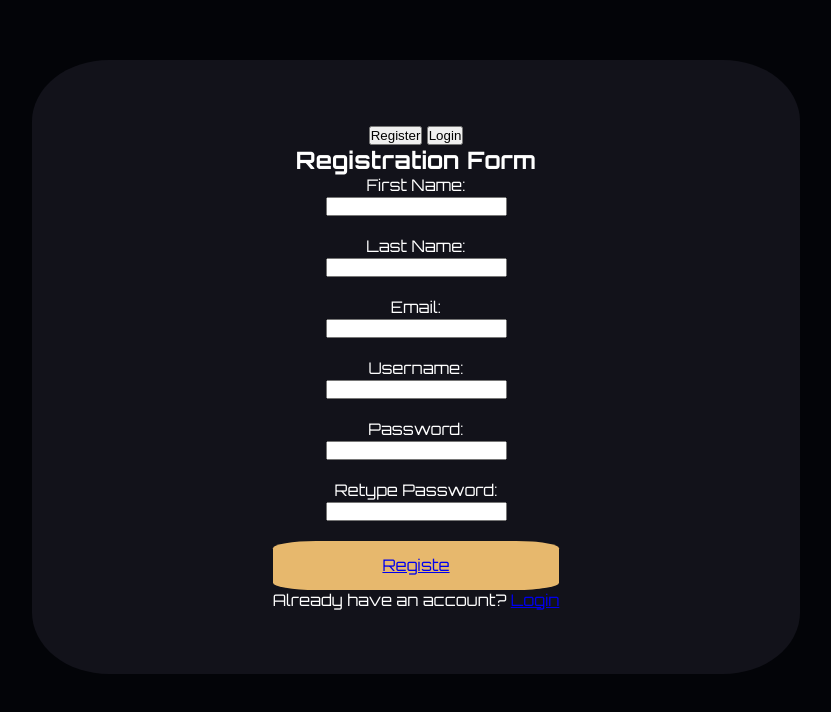
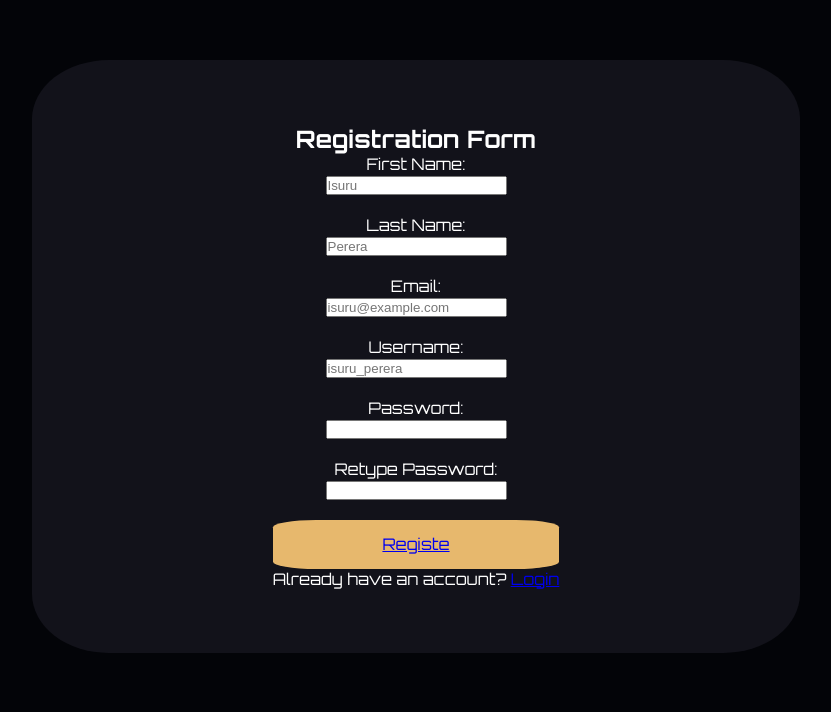
Before and after one commit to Ruzan-Mohamed/MovieSite, a plain HTML site: page index.html in a window 1280 px wide. Shown: the part 140-852 px from the top of the page, without its empty margins (224-1055 px from the left). Drawn offline with Linux system fonts and the light colour scheme.

Commit message:
modified placeholder

```diff
--- a/index.html
+++ b/index.html
@@ -9,28 +9,24 @@
   </head>
   <body>
     <div class="registration" id="form">
-      <div class="button-group">
-        <button class="Register">Register</button>
-        <button class="Login">Login</button>
-      </div>
       <h2>Registration Form</h2>
 
       <form action="#" method="post">
         <!-- First Name -->
         <label for="fname">First Name:</label><br />
-        <input type="text" id="fname" name="firstname" required /><br /><br />
+        <input type="text" id="fname" name="firstname" placeholder="Isuru" required /><br /><br />
 
         <!-- Last Name -->
         <label for="lname">Last Name:</label><br />
-        <input type="text" id="lname" name="lastname" required /><br /><br />
+        <input type="text" id="lname" name="lastname" placeholder="Perera" required /><br /><br />
 
         <!-- Email -->
         <label for="email">Email:</label><br />
-        <input type="email" id="email" name="email" required /><br /><br />
+        <input type="email" id="email" name="email" placeholder="isuru@example.com" required /><br /><br />
 
         <!-- Username -->
         <label for="username">Username:</label><br />
-        <input type="text" id="username" name="username" required /><br /><br />
+        <input type="text" id="username" name="username" placeholder="isuru_perera" required /><br /><br />
 
         <!-- Password -->
         <label for="password">Password:</label><br />
@@ -38,6 +34,7 @@
           type="password"
           id="password"
           name="password"
+          minlength="8"
           required
         /><br /><br />
 
@@ -47,11 +44,12 @@
           type="password"
           id="repassword"
           name="repassword"
+          minlength="8"
           required
         /><br /><br />
 
         <div class="Registe_btn">
-          <a href="#Registe">
+          <a href="#Register">
             Registe
           </a>
         </div>
```
